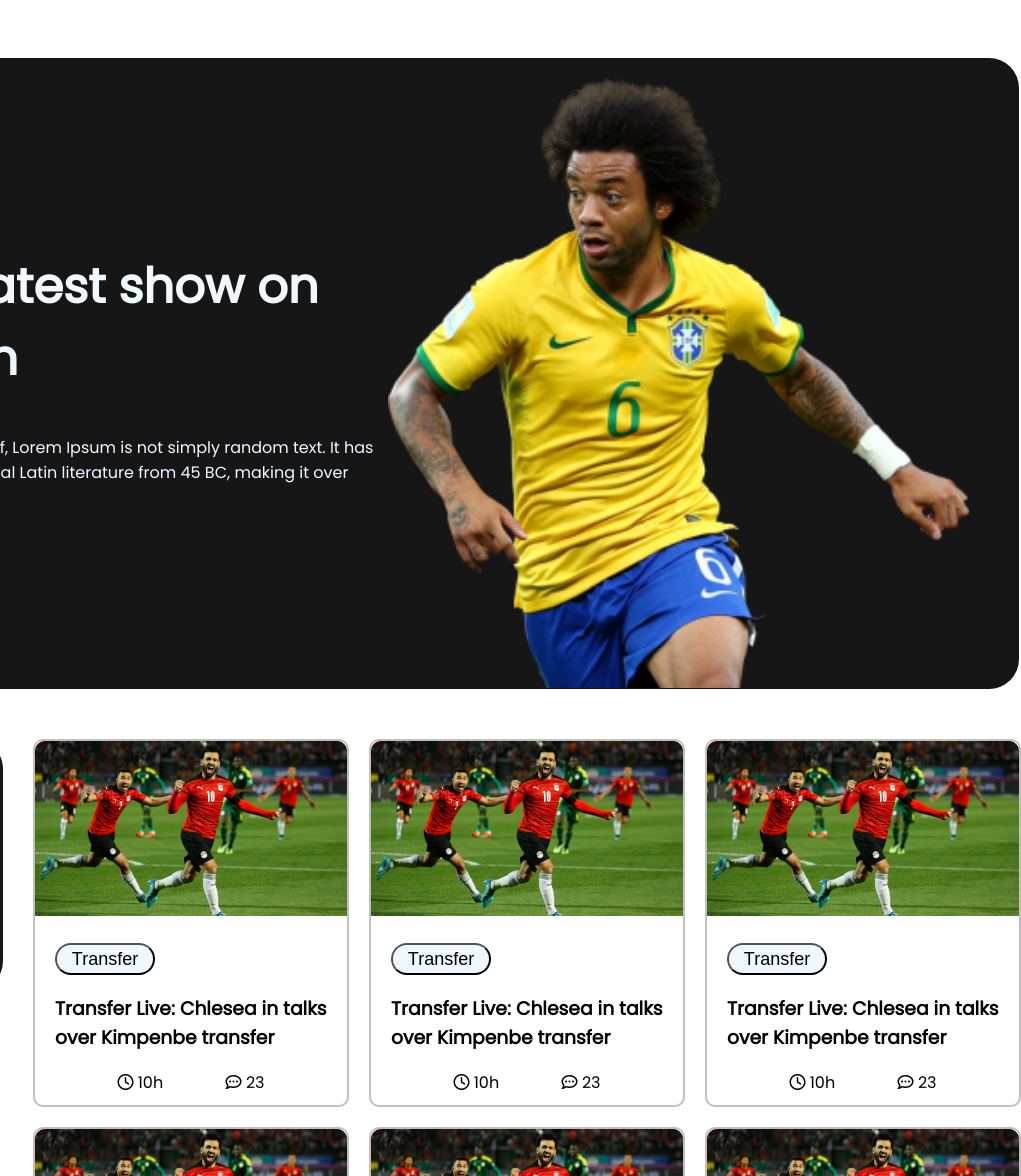
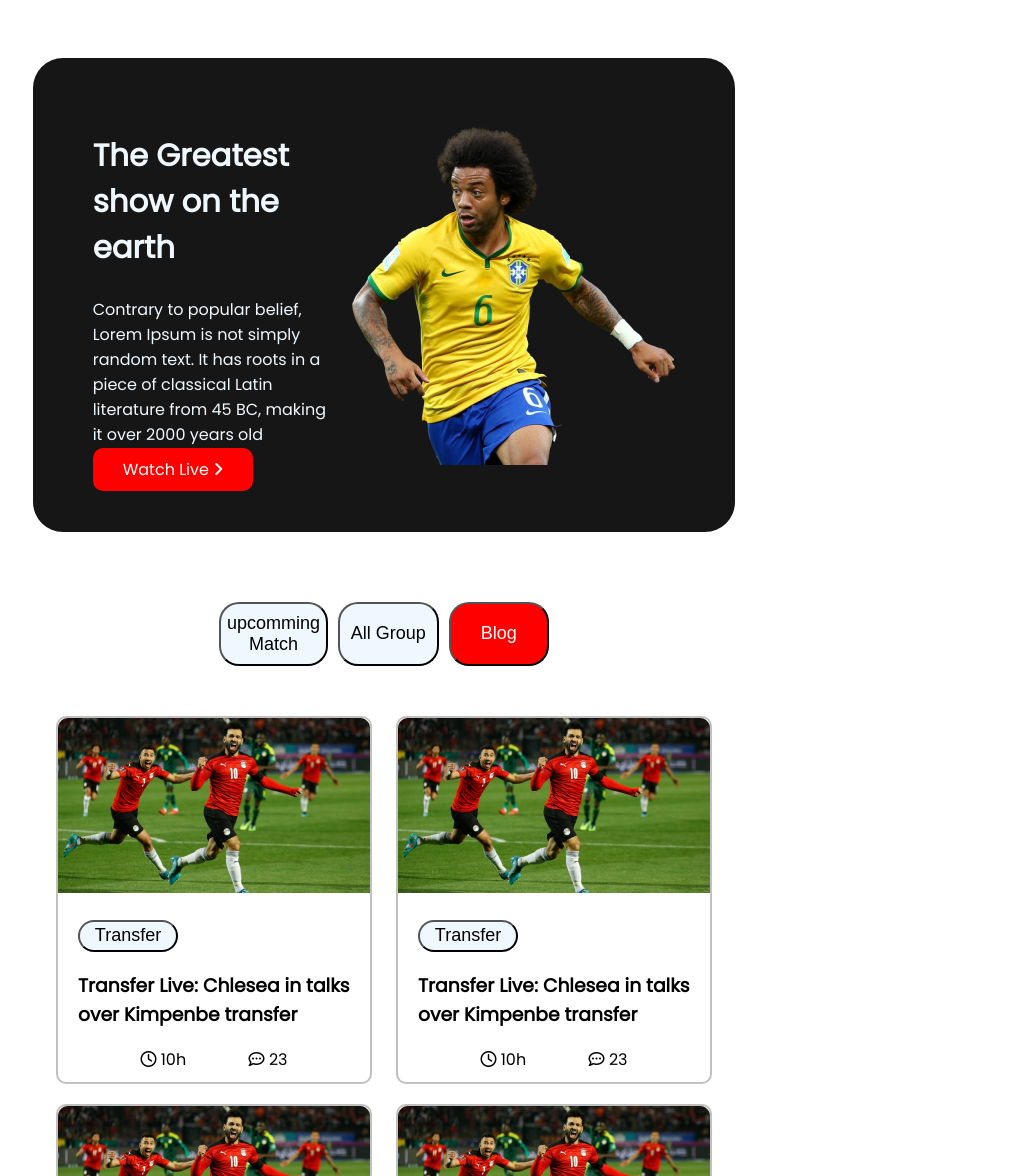
Before and after one commit to raaakib0/assignment-2, a plain HTML site: page index.html in a window 768 px wide. Shown: the top 1176 px of the page, 1021 px wide, since content can reach past the window. Drawn offline with Linux system fonts and the light colour scheme.

Commit message:
media query

```diff
--- a/index.html
+++ b/index.html
@@ -38,52 +38,13 @@
     <!-- side nav -->
     <main>
         <nav>
-            <button>upcomming Movie</button>
+            <button>upcomming Match</button>
             <button>All Group</button>
             <button class="red-button">Blog</button>
         </nav>
 
         <!-- blog -->
         <section class="blog">
-
-            <div class="single-blog">
-                <img src="assets/Blog Image.png" alt="">
-                <div class="blog-text-part">
-                    <button>Transfer</button>
-                    <h3>Transfer Live: Chlesea in talks
-                        over Kimpenbe transfer</h3>
-                    <div class="blog-botom">
-                        <div> <i class="fa-regular fa-clock"></i> <span> 10h</span></div>
-                        <div><i class="fa-regular fa-comment-dots"></i> <span> 23</span></div>
-                    </div>
-                </div>
-            </div>
-
-            <div class="single-blog">
-                <img src="assets/Blog Image.png" alt="">
-                <div class="blog-text-part">
-                    <button>Transfer</button>
-                    <h3>Transfer Live: Chlesea in talks
-                        over Kimpenbe transfer</h3>
-                    <div class="blog-botom">
-                        <div> <i class="fa-regular fa-clock"></i> <span> 10h</span></div>
-                        <div><i class="fa-regular fa-comment-dots"></i> <span> 23</span></div>
-                    </div>
-                </div>
-            </div>
-
-            <div class="single-blog">
-                <img src="assets/Blog Image.png" alt="">
-                <div class="blog-text-part">
-                    <button>Transfer</button>
-                    <h3>Transfer Live: Chlesea in talks
-                        over Kimpenbe transfer</h3>
-                    <div class="blog-botom">
-                        <div> <i class="fa-regular fa-clock"></i> <span> 10h</span></div>
-                        <div><i class="fa-regular fa-comment-dots"></i> <span> 23</span></div>
-                    </div>
-                </div>
-            </div>
 
             <div class="single-blog">
                 <img src="assets/Blog Image.png" alt="">
@@ -188,10 +149,10 @@
         <a href="">Contuct Us</a>
     </div>
     <div class="social-icon">
-        <a href="https://www.facebook.com"><i class="fa-brands fa-facebook"></i></a>
-        <a href="https://www.instagram.com"><i class="fa-brands fa-instagram"></i></a>
-        <a href="https://www.youtube.com"><i class="fa-brands fa-youtube"></i></a>
-        <a href="https://www.twitter.com"><i class="fa-brands fa-twitter"></i></a>
+        <a href="https://www.facebook.com"><i class="fa-brands fa-facebook fa-2x"></i></a>
+        <a href="https://www.instagram.com"><i class="fa-brands fa-instagram fa-2x"></i></a>
+        <a href="https://www.youtube.com"><i class="fa-brands fa-youtube fa-2x"></i></a>
+        <a href="https://www.twitter.com"><i class="fa-brands fa-twitter fa-2x"></i></a>
     </div>
 </div>
 </body>
--- a/style.css
+++ b/style.css
@@ -7,21 +7,21 @@ body{
 /* header  */
 .full-header{
     display: flex;
-    flex-direction: column;
-    align-items: center
-
+    justify-content: center;
 }
 .header{
     display: flex;
     align-items: center;
-    width: 1170px;
-    height: 546px;
+    justify-content: space-around;
+    max-width: 80%;
+    margin: 0 auto;
+    height: 30%;
     background-color: #161616;
     border-radius: 30px;
     padding: 50px;
-    padding-bottom: 35px;
     margin-top: 50px;
     margin-bottom: 50px;
+
 }
 /* header button */
 .header a{
@@ -30,19 +30,24 @@ body{
     padding: 10px 30px;
     color: white;
     background-color: red;
+    margin: 0 auto;
 }
 .header-text{
 color: aliceblue;
+width: 40%;
 }
 .header-text h1{
-    font-size: 3rem;
+    font-size: 4vw;
+}
+.header-text p{
+    margin-bottom: 10px;
+}
+.header-image{
+    display: flex;
+        align-items: flex-end;
 }
 .header-image img{
-    width: 581px;
-    height: 613px;
-
-  display: flex;
-    align-items: flex-end;
+  width: 100%;
 }
 /* header end */
 
@@ -50,7 +55,8 @@ color: aliceblue;
 .middle-part{
     display: flex;
     flex-direction: column;
-    align-items: center
+    align-items: center;
+    justify-content: center;
 }
 .middle-part main{
     display: flex;
@@ -60,7 +66,8 @@ color: aliceblue;
 /* side nav */
 nav{
     height: 212px;
-    width: 212px;
+    max-width: 212px;
+    margin: 0 auto;
     background-color: #161616;
     padding: 20px;
     display: flex;
@@ -83,8 +90,9 @@ button{
 
 /* blog */
 .blog{
-    width: 984px;
-    height: 1134px;
+    max-width: 984px;
+    max-height: 1134px;
+    margin: 0 auto;
     display: grid;
     grid-template-columns: repeat(3, 1fr);
      gap: 20px;
@@ -94,6 +102,9 @@ button{
     height: 364px;
     border: 2px solid silver;
     border-radius: 10px;
+}
+.single-blog img{
+    width: 100%;
 }
 .blog-text-part{
     padding: 20px;
@@ -173,20 +184,74 @@ button{
 /* Resposnive media query */
 
 /* Desktop */
-@media only screen and (min-width: 1024px) {
+@media only screen and (min-width: 993px) {
     .hidden-button {
             display: none;
         }
 }
 
-/* Tablet */
-@media only screen and (min-width:768px) and (max-width: 1023px) {
+/*-------------
+ Tablet
+ ------------- */
 
+@media only screen and (min-width:689px) and (max-width: 992px) {
+
+    .header{
+        width: 100%;
+    }
+
+
+        .middle-part {
+            display: flex;
+            flex-direction: row;
+            align-items: center
+        }
+
+        .middle-part main {
+            display: flex;
+            flex-direction: column;
+            gap: 30px;
+        }
+     nav {
+        height: 10%;
+        max-width: 50%;
+        gap: 10px;
+         display: flex;
+         flex-direction: row;
+         background-color: white;
+     }
+  .blog {
+      width: 100%;
+        height: 60%;
+      display: grid;
+      grid-template-columns: repeat(2, 1fr);
+      gap: 20px;
+      justify-items: center;
+  }
 }
 
 /* Smart Phone */
-@media only screen and (max-width:767px) {
+@media only screen and (max-width:688px) {
     .hidden-button {
             display: none;
         }
+  .header{
+    display: flex;
+        width: 100%;
+        flex-direction: column;
+    }
+    .middle-part main {
+        margin: 0 ,auto;
+        display: flex;
+        flex-direction: column;
+        gap: 30px;
+    }
+          .blog {
+              width: 100%;
+              height: 60%;
+              display: grid;
+              grid-template-columns: repeat(1, 1fr);
+              gap: 20px;
+              justify-items: center;
+          }
 }
```
